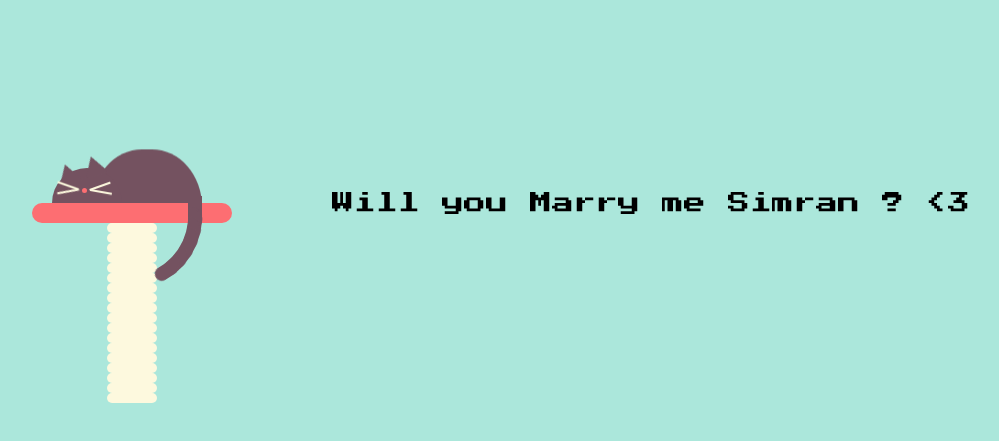
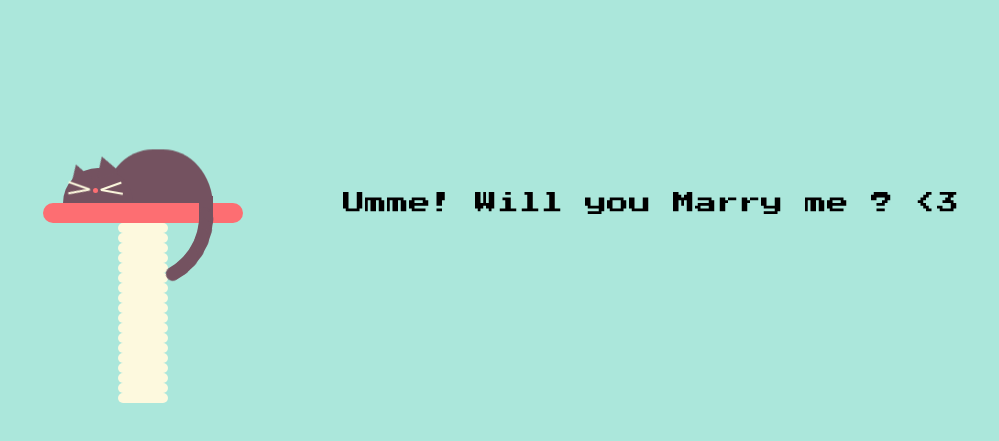
Before and after one commit to Rajchowdhury420/Proposal, a plain HTML site: page index.html in a window 1280 px wide. Shown: the part 205-646 px from the top of the page, without its empty margins (189-1188 px from the left). Drawn offline with Linux system fonts and the light colour scheme.

Commit message:
Update index.html

```diff
--- a/index.html
+++ b/index.html
@@ -405,7 +405,7 @@
         </div>
       </div>
     </div>
-    <p id="message">Will you Marry me Simran ? <3 </p>
+    <p id="message">Umme! Will you Marry me ? <3 </p>
     </body>
 <script>
         const urlParams = new URLSearchParams(window.location.search);
```
